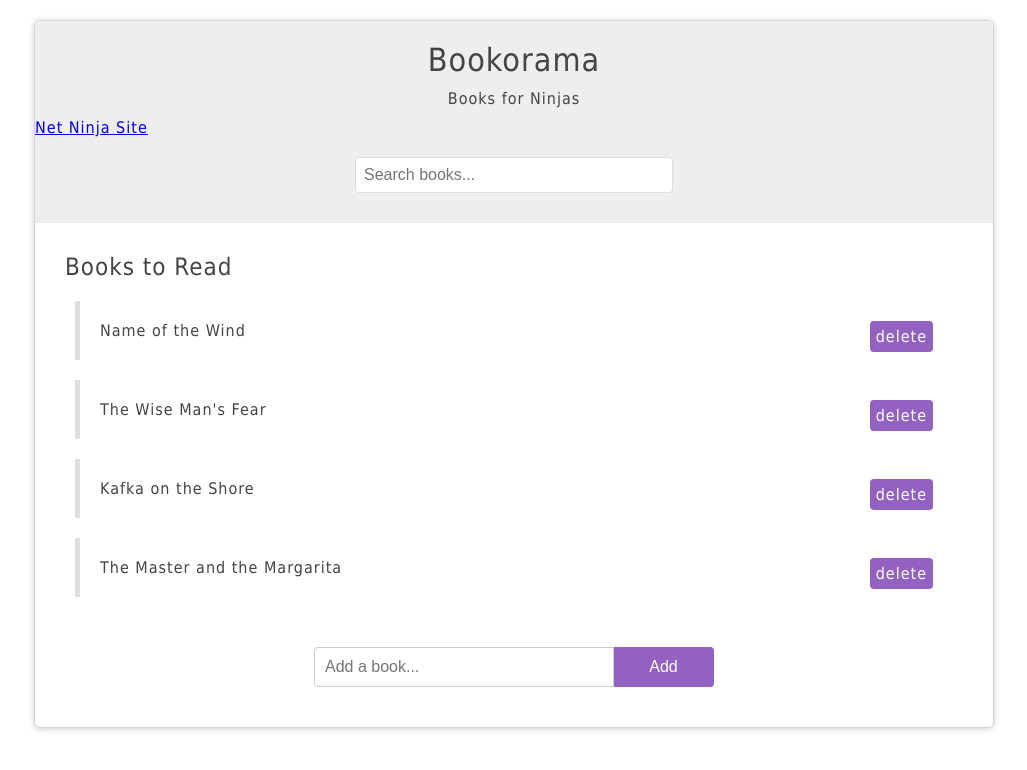
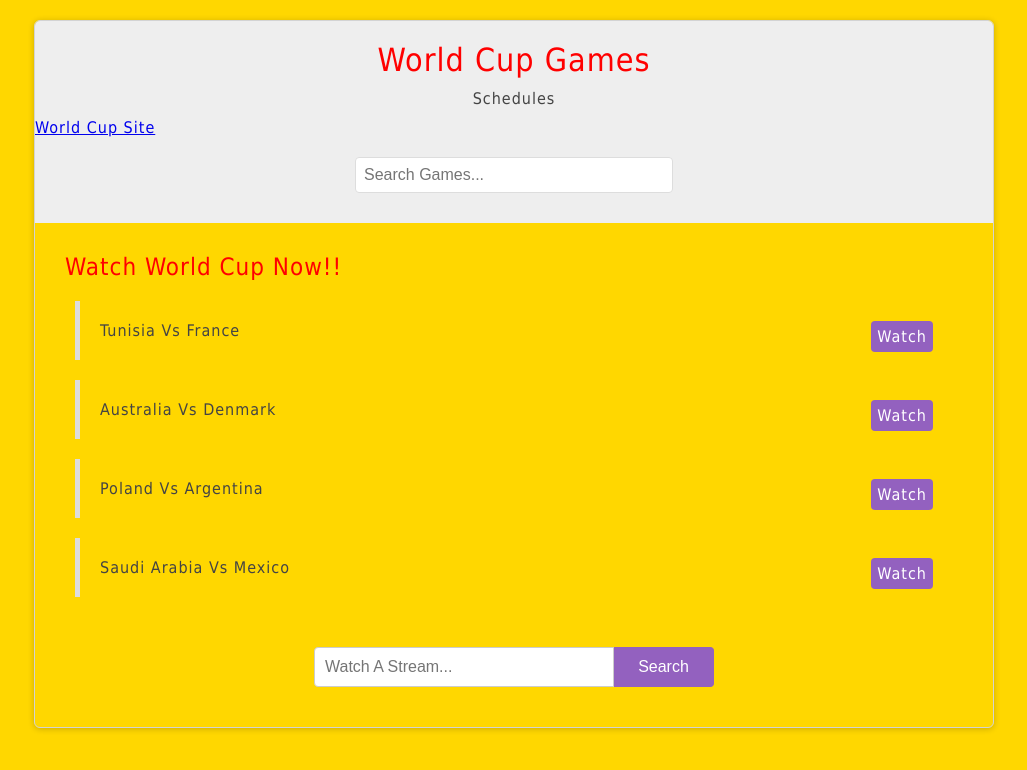
Before and after one commit to HectorM12/Book-Websign, a plain HTML site: page index.html in a window 1280 px wide. Shown: the whole page, without its empty margins (126-1153 px from the left). Drawn offline with Linux system fonts and the light colour scheme.

Commit message:
did work

```diff
--- a/index.html
+++ b/index.html
@@ -2,48 +2,49 @@
 <html>
   <head>
     <meta charset="utf-8">
+    <link href="styles.css" rel="stylesheet" />
     <title>JavaScript DOM Tutorials</title>
-    <link href="styles.css" rel="stylesheet" />
   </head>
   <body>
   	<div id="wrapper">
 	    <header>
 	    	<div id="page-banner">
-                <h1 class="title">Bookorama</h1>
-          <p>Books for Ninjas</p>
-          <a href="http://www.thenetninja.co.uk">Net Ninja Site</a>
+	    		<h1 class="title">World Cup Games</h1>
+          <p>Schedules</p>
+          <a href="http://www.thenetninja.co.uk">World Cup Site</a>
           <form id="search-books">
-            <input type="text" placeholder="Search books..." />
+            <input type="text" placeholder="Search Games..." />
           </form>
 	    	</div>
 	    </header>
 	    <div id="book-list">
-            <h2 class="title">Books to Read</h2>
+	    	<h2 class="title">Watch World Cup Now!!</h2>
 	    	<ul>
 	    		<li>
-                    <span class="name">Name of the Wind</span>
-                    <span class="delete">delete</span>
+	    			<span class="name">Tunisia Vs France</span>
+	    			<span class="delete">Watch</span>
 	    		</li>
 	    		<li>
-                    <span class="name">The Wise Man's Fear</span>
-                    <span class="delete">delete</span>
+	    			<span class="name">Australia Vs Denmark</span>
+	    			<span class="delete">Watch</span>
 	    		</li>
 	    		<li>
-                    <span class="name">Kafka on the Shore</span>
-                    <span class="delete">delete</span>
+	    			<span class="name">Poland Vs Argentina</span>
+	    			<span class="delete">Watch</span>
 	    		</li>
 	    		<li>
-                    <span class="name">The Master and the Margarita</span>
-                    <span class="delete">delete</span>
+	    			<span class="name">Saudi Arabia Vs Mexico</span>
+	    			<span class="delete">Watch</span>
 	    		</li>
 	    	</ul>
 	    </div>
 	    <form id="add-book">
-            <input type="text" placeholder="Add a book..." />
-            <button>Add</button>
+	    	<input type="text" placeholder="Watch A Stream..." />
+	    	<button>Search</button>
 	    </form>
 
     </div>
     <script src="app.js"></script>
   </body>
 </html>
+</html>
--- a/styles.css
+++ b/styles.css
@@ -136,3 +136,12 @@ h1, h2{
     display: block;
 }
 */
+body{
+    background-color:gold;
+  }
+  h1 {
+    color:red;
+  }
+  h2 {
+    color:red;
+  }
```
Lines whose indentation alone changed are shown as unchanged.
